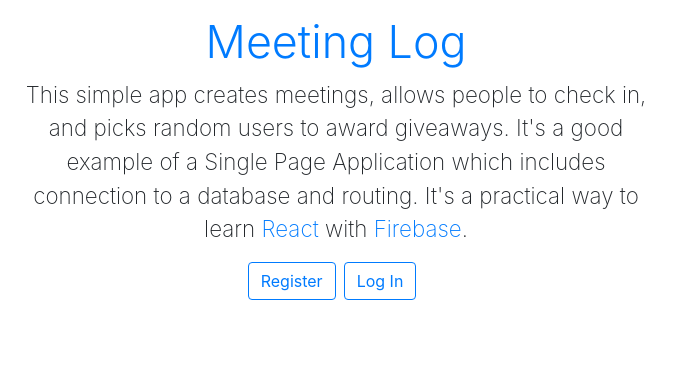
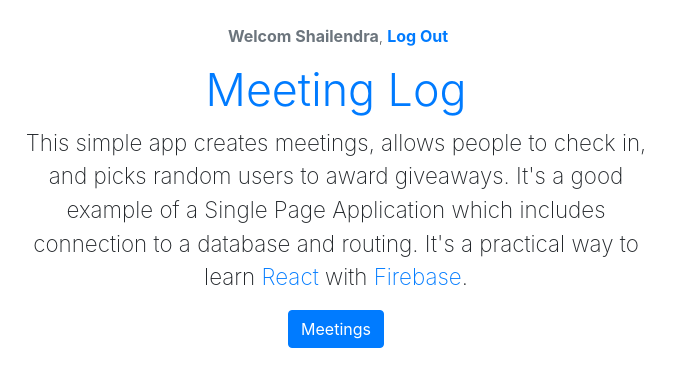
Before and after one commit to Shailendra9k/Meeting-Log, a React (Create React App) app: page / in a window 1280 px wide. Shown: the top 386 px of the page, without its empty margins (304-979 px from the left). Built offline with nearby package versions, Linux system fonts and the light colour scheme.

Commit message:
conditional components added

```diff
--- a/src/App.js
+++ b/src/App.js
@@ -1,17 +1,24 @@
 import React, { Component } from "react";
 import Home from "./Home";
+import Welcome from "./Welcome";
 
 class App extends Component {
   constructor(props) {
     super(props);
 
     this.state = {
-      user: null
+      user: "Shailendra"
     };
   }
 
   render() {
-    return <Home user={this.state.user} />;
+    return (
+      <div>
+        {this.state.user && <Welcome user={this.state.user} />}
+
+        <Home user={this.state.user} />
+      </div>
+    );
   }
 }
 
--- /dev/null
+++ b/src/Welcome.js
@@ -0,0 +1,21 @@
+import React, { Component } from "react";
+
+class Welcome extends Component {
+  render() {
+    const { user } = this.props;
+
+    return (
+      <div className="text-center mt-4">
+        <span className="text-secondary font-weight-bold pl-1">
+          Welcom {user}
+        </span>
+        ,
+        <a href="/" className="font-weight-bold text-primary pl-1">
+          Log Out
+        </a>
+      </div>
+    );
+  }
+}
+
+export default Welcome;
```
